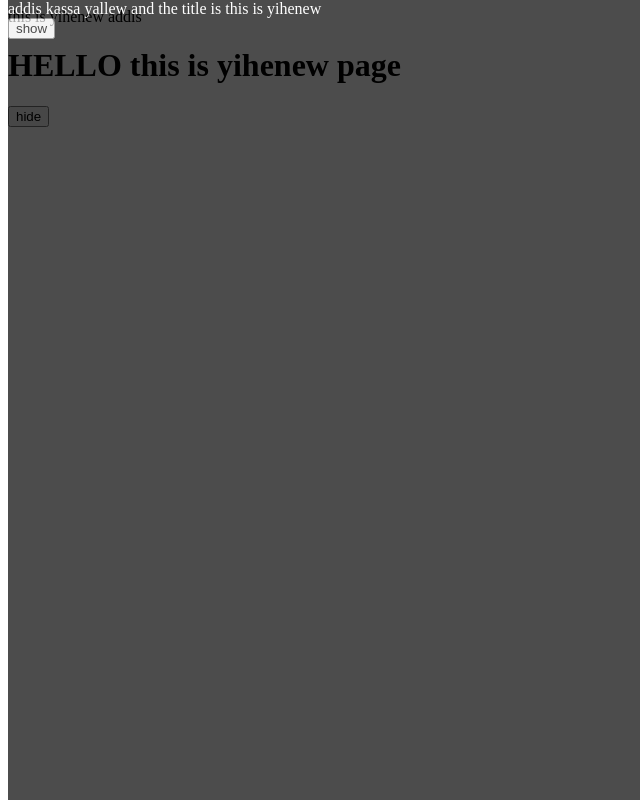
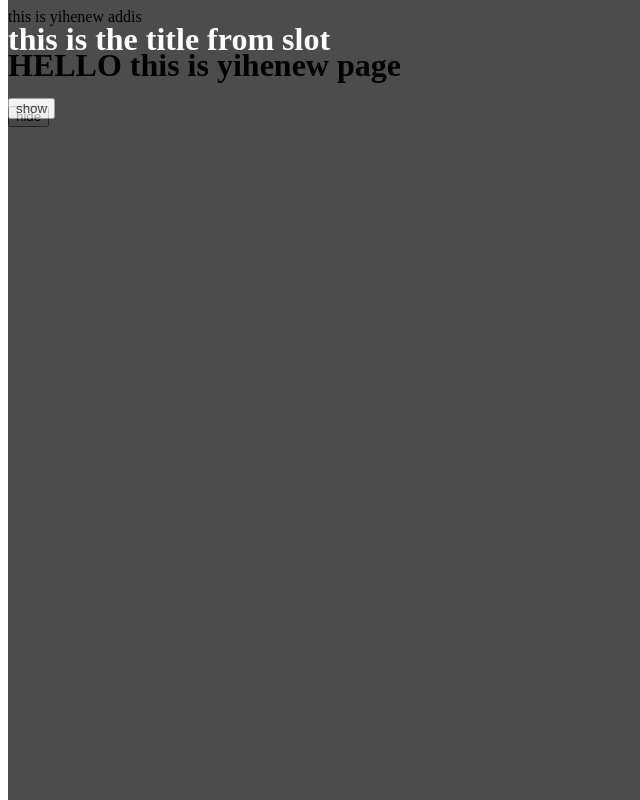
Before and after one commit to yihenewaddis/vue.js-tutorial, a Vue app: page / in a window 1280 px wide. Both pictures are taken after a click on the button "hide". Shown: the whole page, without its empty margins (0-640 px from the left). Built offline with nearby package versions, Linux system fonts and the light colour scheme.

Commit message:
the slot functionality is added

```diff
--- a/src/components/Yony.vue
+++ b/src/components/Yony.vue
@@ -1,9 +1,11 @@
 <template>
-    <div class="name" :class="{darkTheme:isDarkTheme}"  @click="close" >
-        addis kassa yallew and the title is {{title}}
+    <div class="name" :class="{darkTheme:isDarkTheme}">
+        <slot>
+
+        </slot>
         <br>
         <div>
-        <button>
+        <button  @click="close" >
             show
         </button>
         </div>
@@ -12,7 +14,7 @@
 </template>
 <script>
 export default{
-    props:['title','isDarkTheme','isVisile','hide'],
+    props:['isDarkTheme','isVisile','hide'],
     methods:{
         close(){
             this.$emit('closes')
--- a/src/views/YihenewView.vue
+++ b/src/views/YihenewView.vue
@@ -1,7 +1,9 @@
 <template>
   <div  >
     <div v-if="isVisile">
-      <Yihenew :title = 'title' :isDarkTheme='isDarkTheme' :isVisile='isVisile' @closes ='hide'/>
+      <Yihenew :isDarkTheme='isDarkTheme' :isVisile='isVisile' @closes ='hide'>
+        <h1 class="active">{{title}}</h1>
+      </Yihenew>
     </div>
     <h1>HELLO this is yihenew page</h1>
     <button @click="hide">
@@ -19,7 +21,7 @@
     data(){
         return {
           count: 0,
-          title:'this is yihenew',
+          title:'this is the title from slot',
           isDarkTheme:true,
           isVisile: false
           }
```
